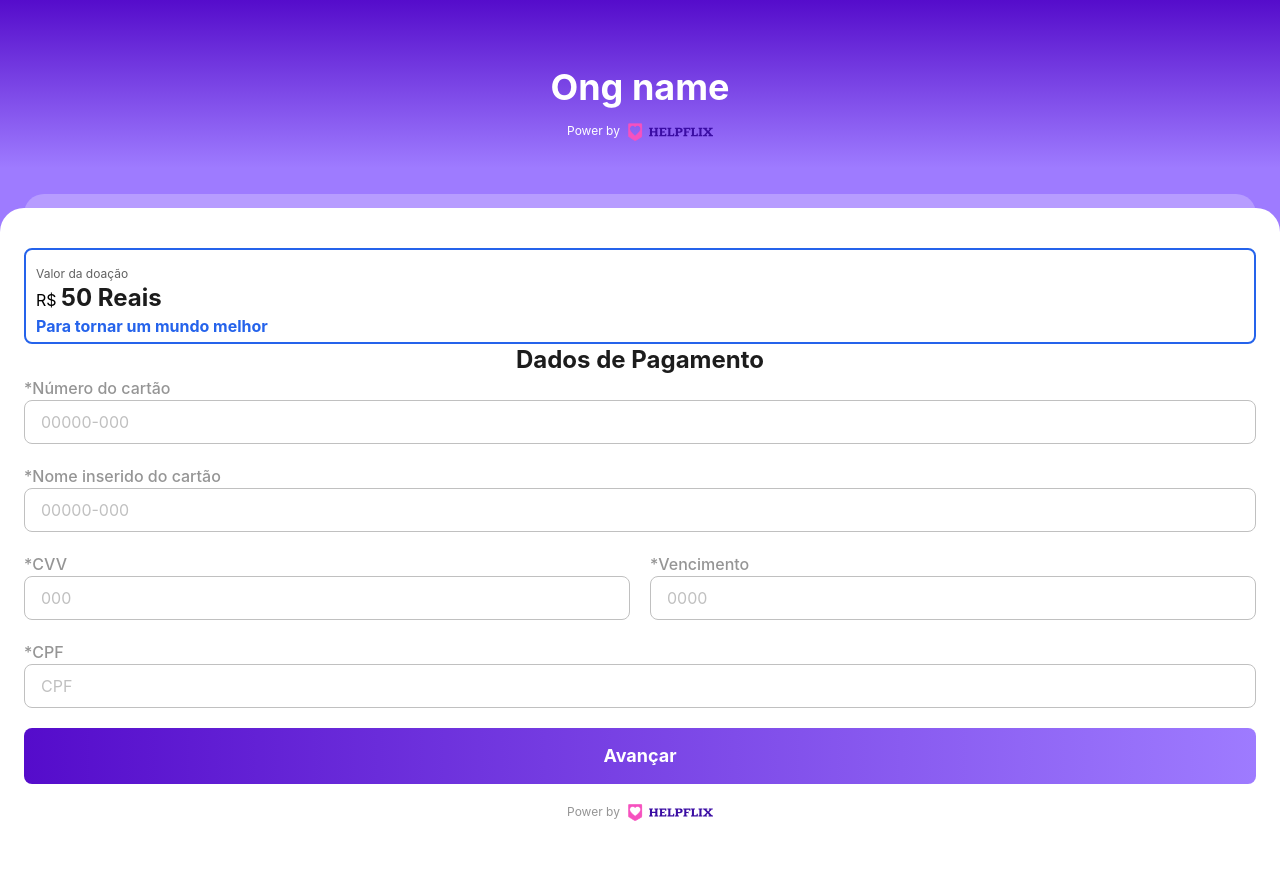
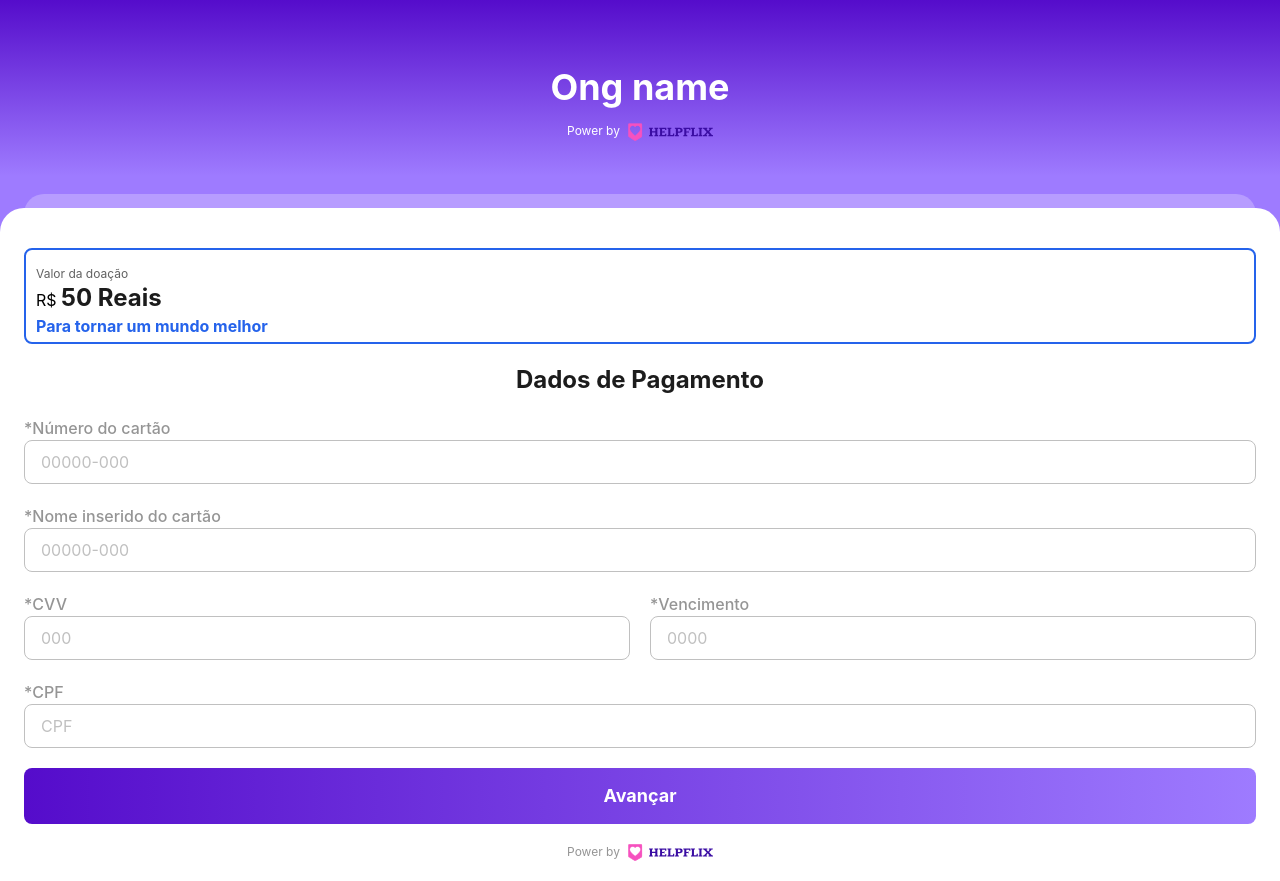
Before and after one commit to wendelfreitas/helpflix, a Next.js app: page /checkout in a window 1280 px wide. Before the commit the page ends 841 px from the top, so only its background shows below. Built offline with nearby package versions, Linux system fonts and the light colour scheme.

Commit message:
feat: add margin

```diff
--- a/src/app/checkout/page.tsx
+++ b/src/app/checkout/page.tsx
@@ -9,7 +9,7 @@ export default function Address() {
   return (
     <main className="flex flex-col w-full mb-5">
       <DonateCardValue value="50" />
-      <Title title="Dados de Pagamento" />
+      <Title className="my-5" title="Dados de Pagamento" />
 
       <div className="flex gap-5 flex-col">
         <Input label="Número do cartão" placeHolder="00000-000" required />
```
